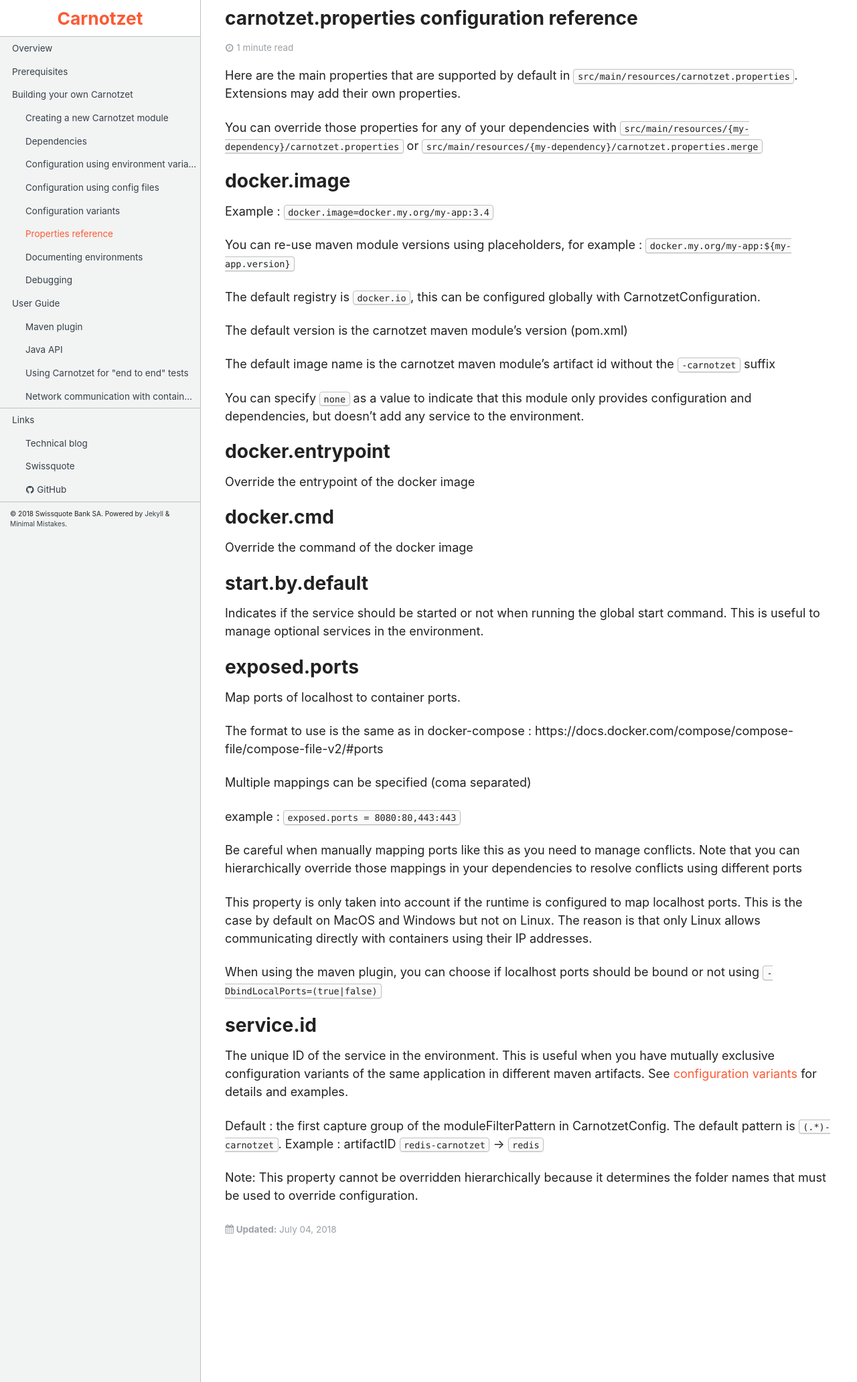
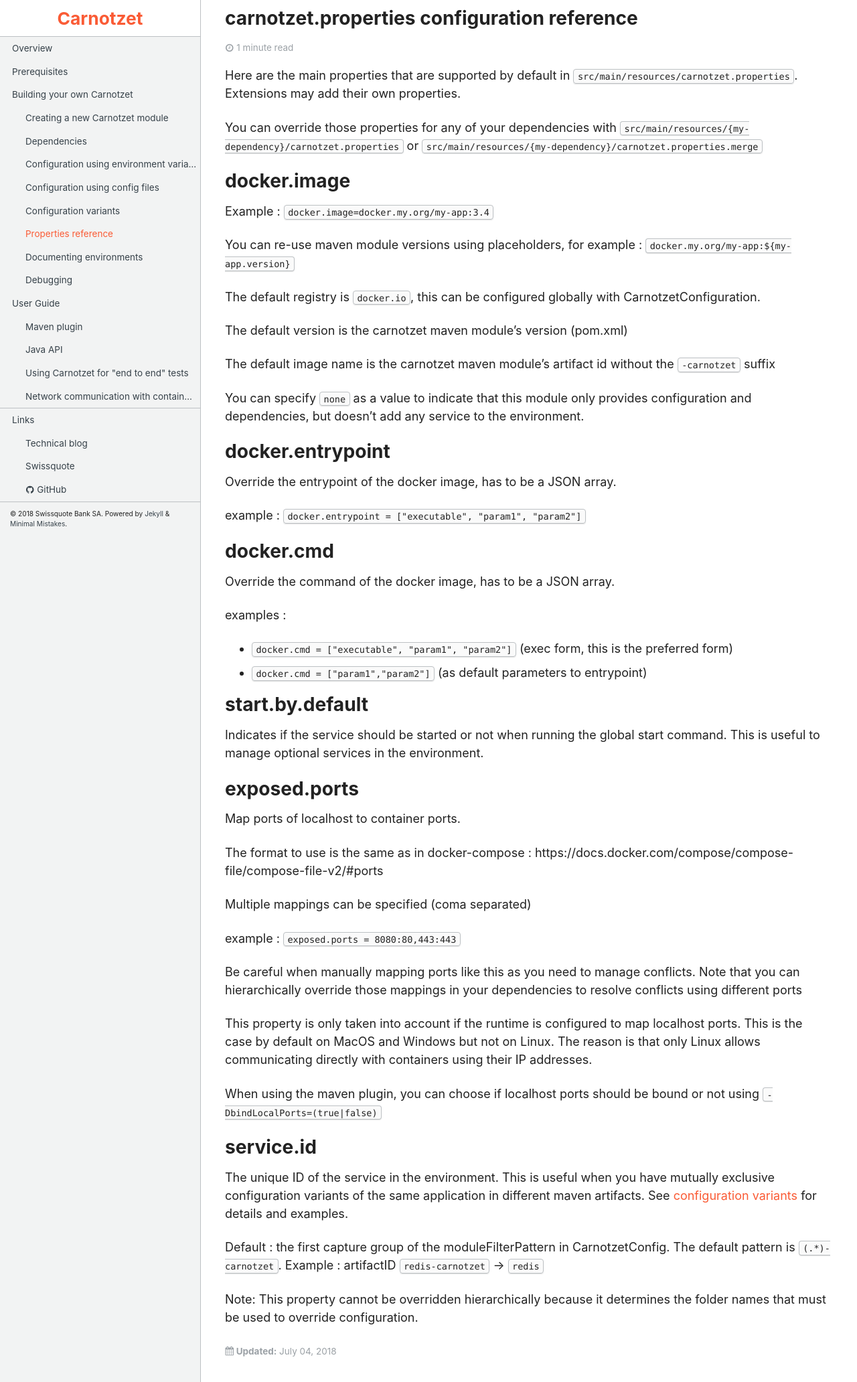
Before and after one commit to swissquote/carnotzet, a Jekyll site: the page built from docs/_docs/creating-your-own/properties-reference.md, in a window 1280 px wide. Shown: the whole page at 67% size. Built offline with Jekyll 4.4.1, drawn with Linux system fonts in a browser that asks for light colours.

Commit message:
Add examples for cmd and entrypoint

```diff
--- a/docs/_docs/creating-your-own/properties-reference.md
+++ b/docs/_docs/creating-your-own/properties-reference.md
@@ -26,11 +26,17 @@ but doesn't add any service to the environment.
 
 docker.entrypoint
 =================
-Override the entrypoint of the docker image
+Override the entrypoint of the docker image, has to be a JSON array.
+
+example : `docker.entrypoint = ["executable", "param1", "param2"]`
 
 docker.cmd
 ==========
-Override the command of the docker image
+Override the command of the docker image, has to be a JSON array.
+
+examples :
+- `docker.cmd = ["executable", "param1", "param2"]` (exec form, this is the preferred form)
+- `docker.cmd = ["param1","param2"]` (as default parameters to entrypoint)
 
 start.by.default
 ================
```
